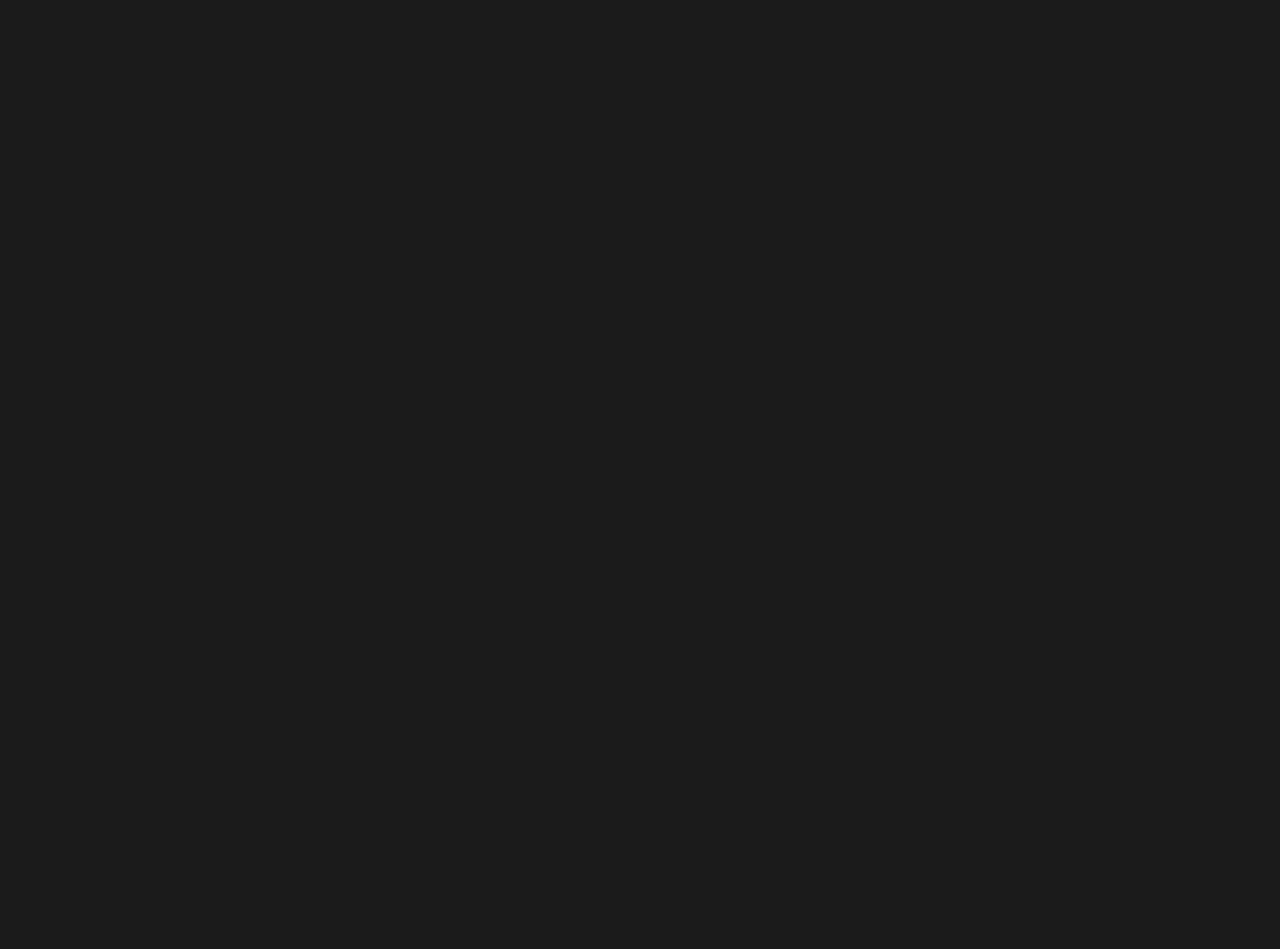
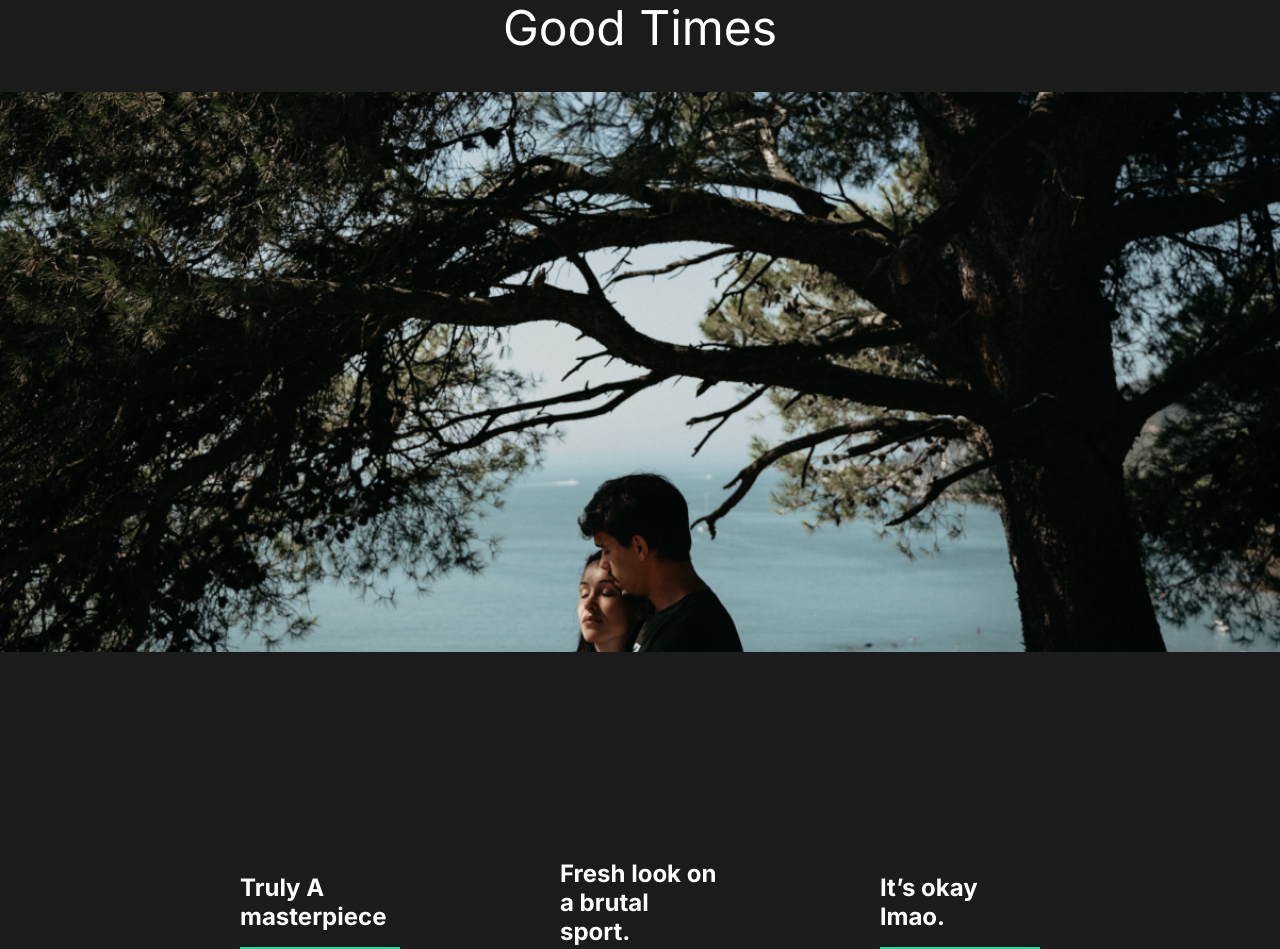
Before and after one commit to tasharry-max/photographer-portfolio, a React (Create React App) app: page /work/good-times in a window 1280 px wide. Shown: the part 148-1097 px from the top of the page. Before the commit the page ends 800 px from the top, so only its background shows below. Built offline with nearby package versions, Linux system fonts and the light colour scheme.

Commit message:
adding movies

```diff
--- a/src/App.js
+++ b/src/App.js
@@ -1,9 +1,11 @@
 import React from "react";
 import GlobalStyle from "./components/CreateGlobalStyle";
 import AboutUs from "./pages/AboutUs";
-import ContactUs from './pages/ContactUs';
-import OurWork from './pages/OurWork';
+import ContactUs from "./pages/ContactUs";
+import OurWork from "./pages/OurWork";
 import Nav from "./components/Nav";
+import MovieDetail from "./pages/MovieDetails";
+
 import {Switch, Route} from "react-router-dom";
 
 function App() {
@@ -15,8 +17,11 @@
         <Route path="/" exact>
           <AboutUs />
         </Route>
-        <Route path="/work">
+        <Route path="/work" exact>
           <OurWork />
+        </Route>
+        <Route path="/work/:id">
+          <MovieDetail/>
         </Route>
         <Route path="/contact">
           <ContactUs />
--- a/src/components/FaqSection.js
+++ b/src/components/FaqSection.js
@@ -1,6 +1,6 @@
 import React from "react";
-import styled from 'styled-components';
-import {StyledAbout, StyledDescription, StyledImage, StyledHide} from '../styles';
+import styled from "styled-components";
+import {StyledAbout, StyledDescription, StyledImage, StyledHide} from "../styles";
 
 const FaqSection = () => {
     return (
--- /dev/null
+++ b/src/movieState.js
@@ -0,0 +1,80 @@
+import athlete from "./img/athlete-small.png";
+import goodtimes from "./img/goodtimes-small.png";
+import theracer from "./img/theracer-small.png";
+import athlete2 from "./img/athlete2.png";
+import goodtimes2 from "./img/good-times2.jpg";
+import theracer2 from "./img/the-racer2.jpg";
+
+export const MovieState = () => {
+  return [
+    {
+      title: "The Athlete",
+      mainImg: athlete,
+      secondaryImg: athlete2,
+      url: "/work/the-athlete",
+      awards: [
+        {
+          title: "Truly A masterpiece",
+          description:
+            "“Lorem Ipsum is simply dummy text of the printing and typesetting industry.”",
+        },
+        {
+          title: "Fresh look on a brutal sport.",
+          description:
+            "“Lorem Ipsum is simply dummy text of the printing and typesetting industry.”",
+        },
+        {
+          title: "It’s okay lmao.",
+          description:
+            "“Lorem Ipsum is simply dummy text of the printing and typesetting industry.”",
+        },
+      ],
+    },
+    {
+      title: "Good Times",
+      mainImg: goodtimes,
+      url: "/work/good-times",
+      secondaryImg: goodtimes2,
+      awards: [
+        {
+          title: "Truly A masterpiece",
+          description:
+            "“Lorem Ipsum is simply dummy text of the printing and typesetting industry.”",
+        },
+        {
+          title: "Fresh look on a brutal sport.",
+          description:
+            "“Lorem Ipsum is simply dummy text of the printing and typesetting industry.”",
+        },
+        {
+          title: "It’s okay lmao.",
+          description:
+            "“Lorem Ipsum is simply dummy text of the printing and typesetting industry.”",
+        },
+      ],
+    },
+    {
+      title: "The Racer",
+      mainImg: theracer,
+      url: "/work/the-racer",
+      secondaryImg: theracer2,
+      awards: [
+        {
+          title: "Truly A masterpiece",
+          description:
+            "“Lorem Ipsum is simply dummy text of the printing and typesetting industry.”",
+        },
+        {
+          title: "Fresh look on a brutal sport.",
+          description:
+            "“Lorem Ipsum is simply dummy text of the printing and typesetting industry.”",
+        },
+        {
+          title: "It’s okay lmao.",
+          description:
+            "“Lorem Ipsum is simply dummy text of the printing and typesetting industry.”",
+        },
+      ],
+    },
+  ];
+};
--- /dev/null
+++ b/src/pages/MovieDetails.js
@@ -0,0 +1,104 @@
+import React, {useState, useEffect} from "react";
+import styled from "styled-components";
+import { useHistory } from "react-router-dom";
+import {MovieState} from "../movieState";
+
+const MovieDetail = () => {
+    const history = useHistory();
+    const url = history.location.pathname;
+    const [movies, setMovies] = useState(MovieState);
+    const [movie, setMovie] = useState(null);
+
+    useEffect(() => {
+        const currentMovie = movies.filter((stateMovie) =>
+            stateMovie.url === url
+        )
+        setMovie(currentMovie[0]);
+    }, [movies, url])
+    return(
+        <>
+        {movie && (
+        <StyledDetails>
+            <StyledHeadLine>
+                <h2>{movie.title}</h2>
+                <img src={movie.mainImg} alt="movie"/>
+            </StyledHeadLine>
+            <StyledAwards>
+                {movie.awards.map((award) =>
+                    <Award
+                        title={award.title}
+                        description={award.description}
+                        key={award.title}
+                    />
+                )}
+            </StyledAwards>
+            <ImageDisplay>
+                <img src={movie.secondaryImg} alt="movie"/>
+            </ImageDisplay>
+        </StyledDetails>
+        )}
+        </>
+    )
+}
+
+const StyledDetails = styled.div`
+    color:white;
+`;
+const StyledHeadLine = styled.div`
+    min-height:90vh;
+    padding-top:20vh;
+    position: relative;
+    h2{
+        position: absolute;
+        top:10%;
+        left:50%;
+        transform: translate(-50%, -10%);
+    }
+    img{
+        width:100%;
+        height:70vh;
+        object-fit:cover;
+    }
+`;
+
+const StyledAwards = styled.div`
+    min-height:80vh;
+    display:flex;
+    margin:5rem 10rem;
+    align-items:center;
+    justify-content:space-around;
+
+`;
+const StyledAward = styled.div`
+    padding: 5rem;
+    h3{
+        font-size:1.5rem;
+    }
+    .line {
+        width:100%;
+        background:#23d997;
+        height:0.5rem;
+        margin:1rem 0;
+    }
+    p{
+        padding:1rem 0;
+    }
+`;
+const ImageDisplay = styled.div`
+    min-height:50vh;
+    img {
+        width:100%;
+        height:100vh;
+        object-fit:cover;
+    }
+`;
+const Award = ({title,description}) => {
+    return(
+        <StyledAward>
+            <h3>{title}</h3>
+            <div className="line"></div>
+            <p>{description}</p>
+         </StyledAward>
+    )
+}
+export default MovieDetail;
--- a/src/pages/OurWork.js
+++ b/src/pages/OurWork.js
@@ -1,11 +1,59 @@
-import React from 'react'
+import React from 'react';
+import styled from 'styled-components';
+import {Link} from 'react-router-dom';
+import athlete from '../img/athlete-small.png';
+import theracer from '../img/theracer-small.png';
+import goodtimes from '../img/goodtimes-small.png';
 
  const OurWork = () => {
     return(
-        <div>
-            <h1>OurWork</h1>
-        </div>
+        <StyledWork>
+            <StyledMovie>
+                <h2>The Athlete</h2>
+                <div className="line"></div>
+                <Link to="/contact">
+                    <img src={athlete} alt="athlete"/>
+                </Link>
+            </StyledMovie>
+            <StyledMovie>
+                <h2>The Racer</h2>
+                <div className="line"></div>
+                <Link to="/contact">
+                    <img src={theracer} alt="racer"/>
+                </Link>
+            </StyledMovie>
+            <StyledMovie>
+                <h2>The Good Times</h2>
+                <div className="line"></div>
+                <Link to="/contact">
+                    <img src={goodtimes} alt="goodtimes"/>
+                </Link>
+            </StyledMovie>
+        </StyledWork>
     )
  }
 
+ const StyledWork = styled.div`
+    min-height:100vh;
+    overflow:hidden;
+    padding:3rem 7rem;
+    h2{
+        color:white;
+        padding: 1rem 0;
+    }
+ `
+ const StyledMovie = styled.div`
+    padding-bottom:7rem;
+    .line{
+        height: 0.3rem;
+        background: #ccc;
+        margin-bottom: 2rem;
+    }
+    img{
+        width:100%;
+        height:75vh;
+        object-fit:cover;
+    }
+ `
+
  export default OurWork;
```
Also changed, not shown: src/components/Nav.js (+4 -4 lines), 1 other file (tests, documents, lock files or other folders).
